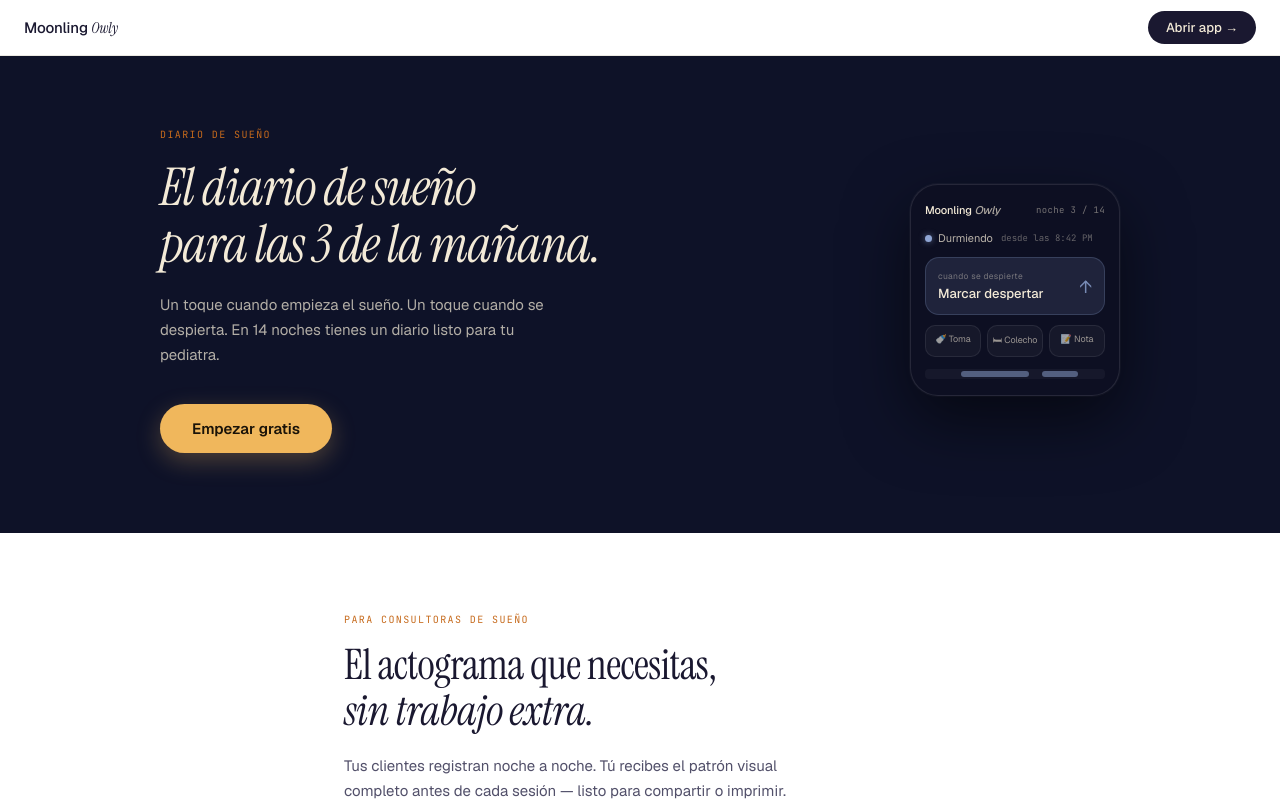
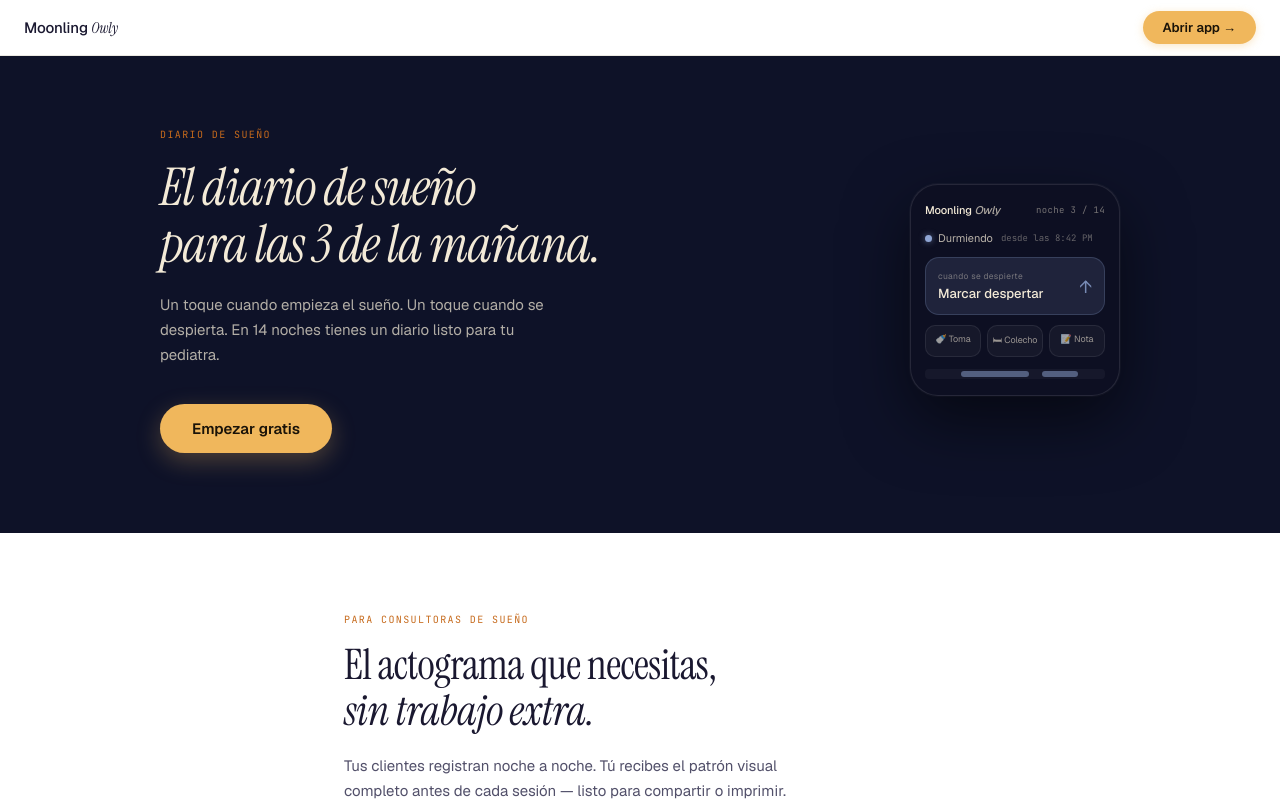
Before and after one commit to DiegoGarcimartin/moonling-owly, a React (Vite) app: page / in a window 1280 px wide. Built offline with nearby package versions, Linux system fonts and the light colour scheme; no server answers.

Commit message:
fix: nav CTA gold fill — pops on white nav background

```diff
--- a/src/global.css
+++ b/src/global.css
@@ -1036,12 +1036,13 @@ html, body, #root {
 }
 .lp-nav-cta {
   appearance: none; border: none;
-  background: #1a1830; color: #f3ead7;
-  padding: 8px 18px; border-radius: 999px;
-  font-family: 'Geist', sans-serif; font-size: 13px; font-weight: 500;
-  cursor: pointer; transition: background 0.18s ease, transform 0.12s ease;
+  background: #f0b75c; color: #1a1308;
+  padding: 8px 20px; border-radius: 999px;
+  font-family: 'Geist', sans-serif; font-size: 13px; font-weight: 600;
+  cursor: pointer; transition: box-shadow 0.18s ease, transform 0.12s ease;
+  box-shadow: 0 2px 8px rgba(240,183,92,0.35);
 }
-.lp-nav-cta:hover { background: #2d2a4a; }
+.lp-nav-cta:hover { box-shadow: 0 4px 14px rgba(240,183,92,0.5); }
 .lp-nav-cta:active { transform: scale(0.97); }
 
 /* Shared layout */
```
